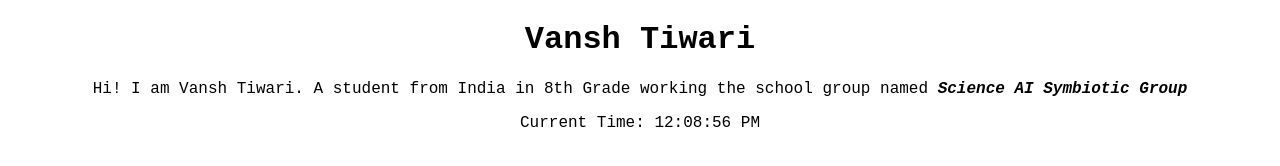
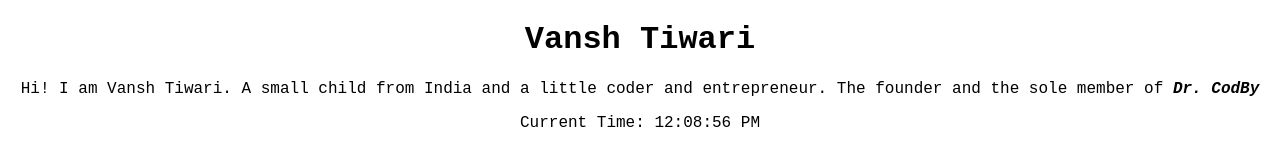
Before and after one commit to vid12064/vid12064.github.io, a plain HTML site: page index.html in a window 1280 px wide. Drawn offline with Linux system fonts and the light colour scheme.

Commit message:
Update index.html

```diff
--- a/index.html
+++ b/index.html
@@ -13,7 +13,7 @@
 </head>
 <body>
   <h1>Vansh Tiwari</h1>
-  <p>Hi! I am Vansh Tiwari. A student from India in 8th Grade working the school group named <B><I>Science AI Symbiotic Group</I></B></p>
+  <p>Hi! I am Vansh Tiwari. A small child from India and a little coder and entrepreneur. The founder and the sole member of <B><I>Dr. CodBy</I></B></p>
 
   <div id="time"></div>
 
```
